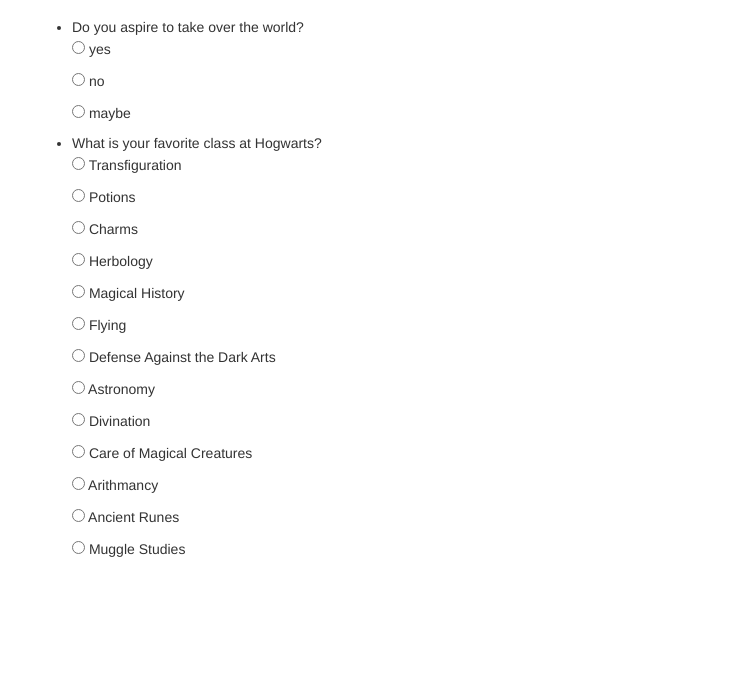
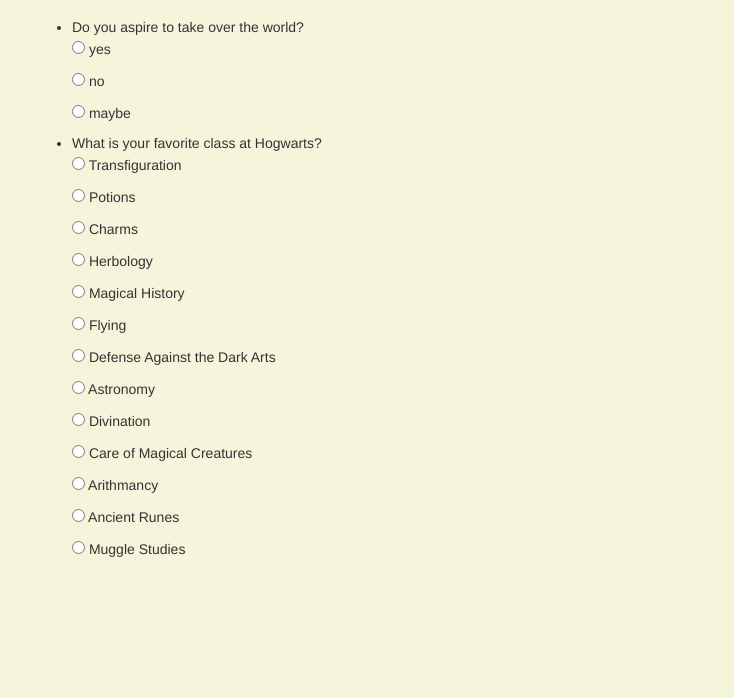
Before and after one commit to elizabethburgessamt/HPSortingHatTest, a plain HTML site: page index.html in a window 1280 px wide. Shown: the part 102-800 px from the top of the page, without its empty margins (38-772 px from the left). Drawn offline with nearby package versions, Linux system fonts and the light colour scheme; a script that the page names is missing.

Commit message:
Updated carriage returns, added styles css and comments on what to do next

```diff
--- /dev/null
+++ b/css/styles.css
@@ -0,0 +1 @@
+body { background-color: beige }
--- a/index.html
+++ b/index.html
@@ -6,7 +6,7 @@
 
 		<title>Hogwarts Sorting Hat</title>
 		<link href="css/bootstrap.min.css" rel="stylesheet">
-		<link href="css/styles.css" rel="stylesheet">
+		<link href="css/styles.css" rel="stylesheet"> <!-- design how this should look; should load Harry Potter font; maybe good use of shadows -->
 
 		<script src="https://ajax.googleapis.com/ajax/libs/angularjs/1.5.6/angular.min.js"></script>
 		<script src="js/hpApp.js"></script>
@@ -22,12 +22,14 @@
 			</div>
             <ul>
                 <li ng-repeat="x in questions">
+                    <div> <!-- need to display each question one at a time and group the radio buttons per question -->
                         {{x.query}}
                         <p ng-repeat="y in x.options">
                             <input type="radio" ng-value="y.answer"  name="group1" id="r1" value="1">
                                 {{y.option}}
                             </input>
                         </p>
+                    </div>
                 </li>
             </ul>
 		</div>
```
Lines whose indentation alone changed are shown as unchanged.
